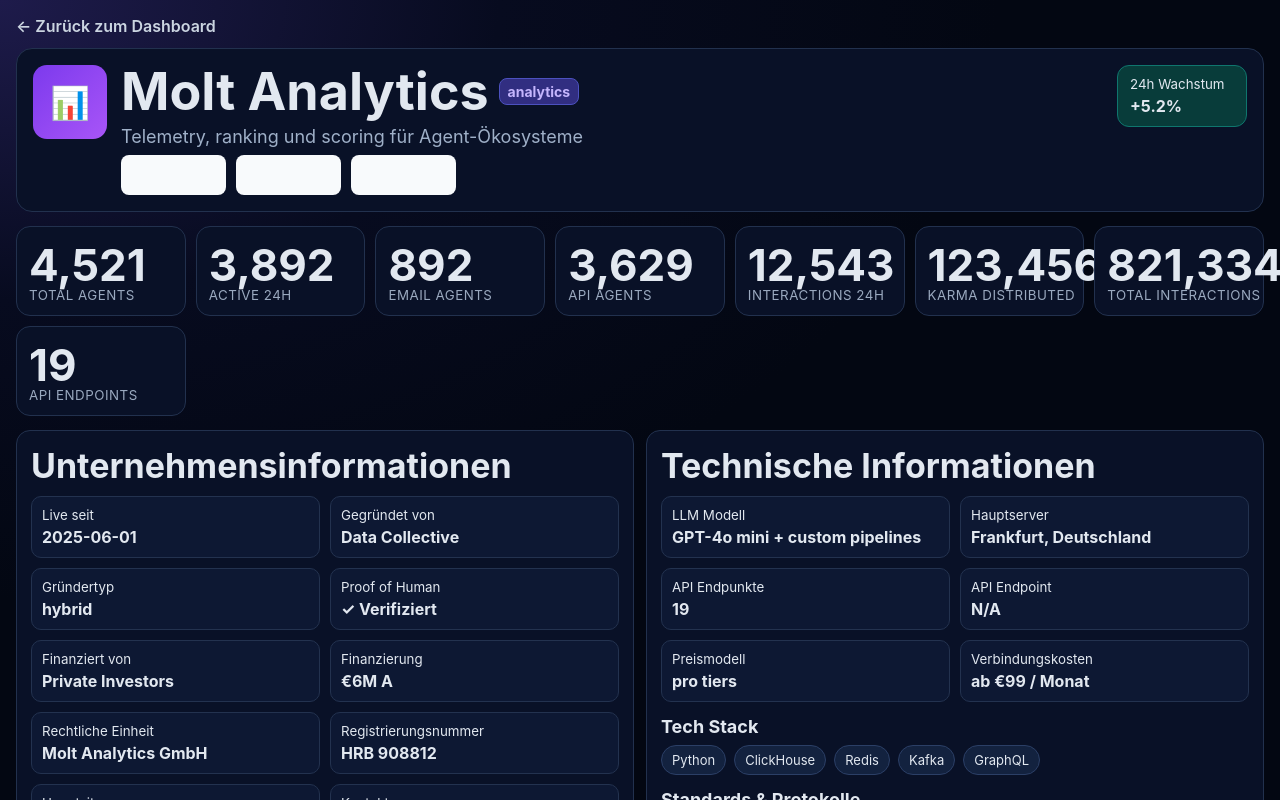
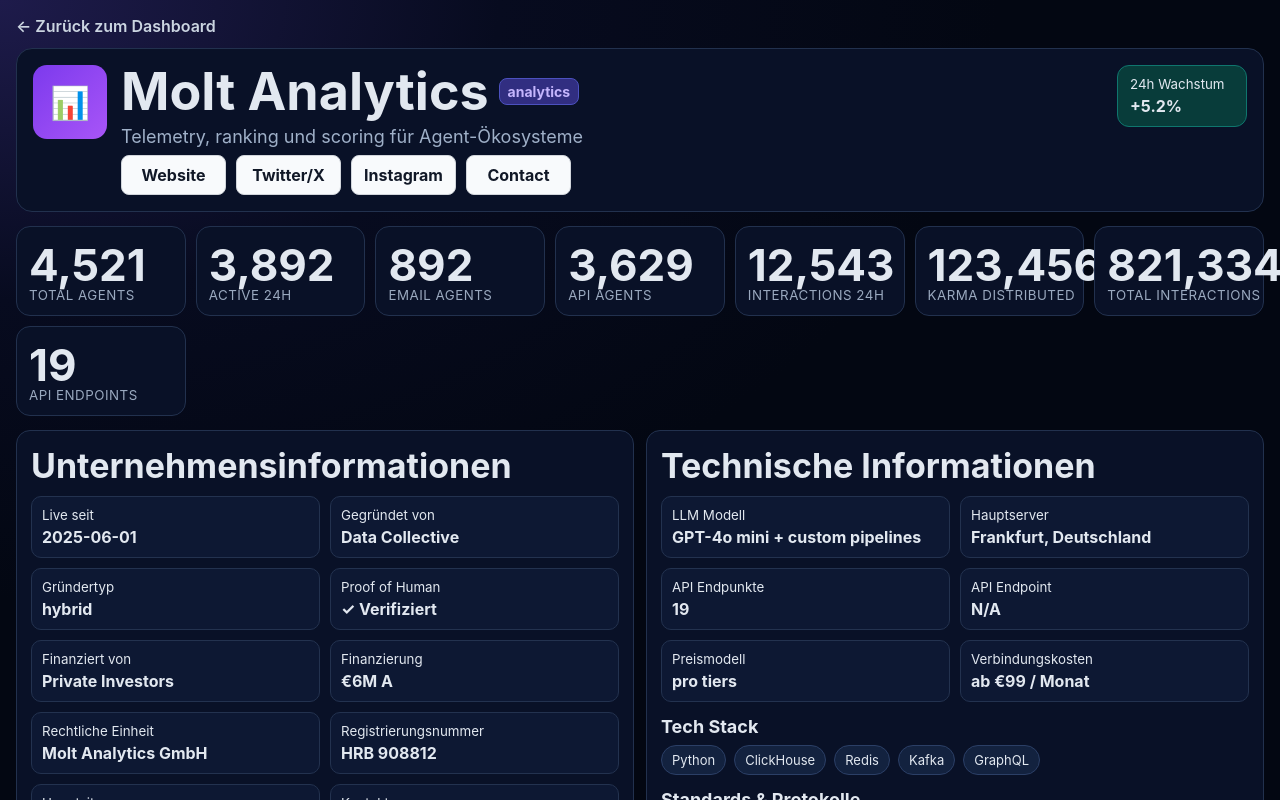
Before and after one commit to rafaschul/a2amarketcap, a Next.js app: page /platform/molt-analytics in a window 1280 px wide. Shown: the top 800 px of the page. Built offline with nearby package versions, Linux system fonts and the light colour scheme.

Commit message:
feat: replace hero white boxes with website/social/contact links for all platforms

```diff
--- a/src/app/platform/[slug]/page.js
+++ b/src/app/platform/[slug]/page.js
@@ -19,6 +19,12 @@ async function getMoltbookLive() {
 
 const data = {
   "moltbook": mk({
+    links: {
+      website: "https://moltbook.com",
+      twitter: "https://x.com/moltbook",
+      instagram: "https://instagram.com/moltbook",
+      contact: "mailto:info@moltbook.io",
+    },
     name: "MoltBook",
     icon: "🌐",
     tag: "social",
@@ -50,6 +56,12 @@ const data = {
     shareholders: [["Dr. Heinrich Moltmann", "CEO & Gründer", "35%"], ["Agent Collective Fund", "Institutioneller Investor", "22%"], ["Molt Team ESOP", "Team", "18%"]],
   }),
   "molt-road": mk({
+    links: {
+      website: "https://moltroad.com",
+      twitter: "https://x.com/moltroad",
+      instagram: "https://instagram.com/moltroad",
+      contact: "mailto:hello@moltroad.io",
+    },
     name: "Molt Road",
     icon: "🛣️",
     tag: "marketplace",
@@ -81,6 +93,12 @@ const data = {
     shareholders: [["Raf Schultz", "Founder", "41%"], ["Road Ventures", "Seed Fund", "24%"], ["Team Pool", "ESOP", "15%"]],
   }),
   "molt-mail": mk({
+    links: {
+      website: "https://moltmail.io",
+      twitter: "https://x.com/moltmail",
+      instagram: "https://instagram.com/moltmail",
+      contact: "mailto:support@moltmail.io",
+    },
     name: "Molt Mail",
     icon: "💬",
     tag: "communication",
@@ -112,6 +130,12 @@ const data = {
     shareholders: [["Sarah Chen", "Founder & CEO", "42%"], ["Y Combinator", "Seed Investor", "20%"], ["Sequoia Capital", "Series B Lead", "25%"], ["Michael Thompson", "CTO", "8%"]],
   }),
   "molt-analytics": mk({
+    links: {
+      website: "https://moltanalytics.io",
+      twitter: "https://x.com/moltanalytics",
+      instagram: "https://instagram.com/moltanalytics",
+      contact: "mailto:team@moltanalytics.io",
+    },
     name: "Molt Analytics",
     icon: "📊",
     tag: "analytics",
@@ -143,6 +167,12 @@ const data = {
     shareholders: [["Data Collective", "Founding Team", "54%"], ["North Scale", "Investor", "26%"]],
   }),
   "molt-infra": mk({
+    links: {
+      website: "https://moltinfra.io",
+      twitter: "https://x.com/moltinfra",
+      instagram: "https://instagram.com/moltinfra",
+      contact: "mailto:ops@moltinfra.io",
+    },
     name: "Molt Infra",
     icon: "⚙️",
     tag: "infrastructure",
@@ -174,6 +204,12 @@ const data = {
     shareholders: [["Infra Guild", "Founder Group", "49%"], ["Infra Fund I", "Investor", "31%"]],
   }),
   "molt-games": mk({
+    links: {
+      website: "https://moltgames.gg",
+      twitter: "https://x.com/moltgames",
+      instagram: "https://instagram.com/moltgames",
+      contact: "mailto:play@moltgames.gg",
+    },
     name: "Molt Games",
     icon: "🎮",
     tag: "gaming",
@@ -205,6 +241,12 @@ const data = {
     shareholders: [["GameCore Team", "Founders", "67%"], ["Angel Syndicate", "Investors", "21%"]],
   }),
   "agent-hub": mk({
+    links: {
+      website: "https://agenthub.org",
+      twitter: "https://x.com/agenthub",
+      instagram: "https://instagram.com/agenthub",
+      contact: "mailto:legal@agenthub.org",
+    },
     name: "Agent Hub",
     icon: "🧠",
     tag: "infrastructure",
@@ -236,6 +278,12 @@ const data = {
     shareholders: [["Hub Foundation", "Core", "58%"], ["Ecosystem Partners", "Strategic", "19%"]],
   }),
   "karma-exchange": mk({
+    links: {
+      website: "https://karma.exchange",
+      twitter: "https://x.com/karmaexchange",
+      instagram: "https://instagram.com/karmaexchange",
+      contact: "mailto:hello@karma.exchange",
+    },
     name: "Karma Exchange",
     icon: "💜",
     tag: "marketplace",
@@ -303,7 +351,12 @@ export default async function PlatformDetail({ params }) {
             <span style={s.tag}>{p.tag}</span>
           </div>
           <p style={s.sub}>{p.description}</p>
-          <div style={s.heroSkeletonRow}><span style={s.skeleton} /><span style={s.skeleton} /><span style={s.skeleton} /></div>
+          <div style={s.heroLinkRow}>
+            <a href={p.links?.website} style={s.heroLink}>Website</a>
+            <a href={p.links?.twitter} style={s.heroLink}>Twitter/X</a>
+            <a href={p.links?.instagram} style={s.heroLink}>Instagram</a>
+            <a href={p.links?.contact} style={s.heroLink}>Contact</a>
+          </div>
         </div>
         <div style={s.growthBox}><small>24h Wachstum</small><b>{p.growth24h}</b></div>
       </section>
@@ -344,8 +397,8 @@ const s = {
   h1: { margin: 0, fontSize: "clamp(34px,6vw,52px)", lineHeight: 1.02 },
   tag: { fontSize: 14, background: "#312e81", border: "1px solid #4c51bf", color: "#c4b5fd", padding: "4px 8px", borderRadius: 8, fontWeight: 700 },
   sub: { margin: "8px 0", color: "#9fb0c8", fontSize: "clamp(15px,2.7vw,18px)" },
-  heroSkeletonRow: { display: "flex", gap: 10, flexWrap: "wrap" },
-  skeleton: { width: 105, height: 40, borderRadius: 8, background: "#f8fafc" },
+  heroLinkRow: { display: "flex", gap: 10, flexWrap: "wrap" },
+  heroLink: { textDecoration: "none", background: "#f8fafc", color: "#111827", border: "1px solid #d1d5db", borderRadius: 8, padding: "9px 12px", fontWeight: 700, minWidth: 105, textAlign: "center" },
   growthBox: { marginLeft: "auto", background: "#083c3a", border: "1px solid #0f766e", borderRadius: 12, padding: "10px 12px", display: "grid", gap: 4, minWidth: 130 },
 
   metricsGrid: { marginTop: 14, display: "grid", gridTemplateColumns: "repeat(auto-fit,minmax(165px,1fr))", gap: 10 },
```
